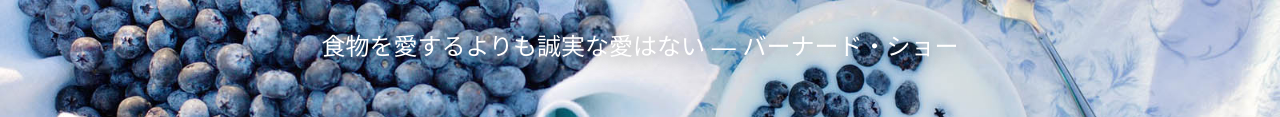
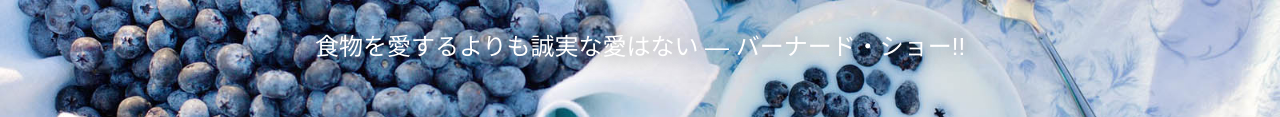
Before and after one commit to 539-sks/mysite, a Gatsby site: page / in a window 1280 px wide. Shown: the part 458-575 px from the top of the page. Built offline with nearby package versions, Linux system fonts and the light colour scheme; Gatsby itself is replaced by a stand-in of ours.

Commit message:
ヘッダー文言変更

```diff
--- a/src/pages/index.js
+++ b/src/pages/index.js
@@ -28,7 +28,7 @@ export default function Home() {
 	</figure>
 	<div class="catch">
 		<h1>There is no love sincerer than<br /> the love of food.</h1>
-		<p>食物を愛するよりも誠実な愛はない ― バーナード・ショー</p>
+		<p>食物を愛するよりも誠実な愛はない ― バーナード・ショー!!</p>
 	</div>
 	<div class="wave">
 		<img src="/images/wave.svg" alt="" />
```
